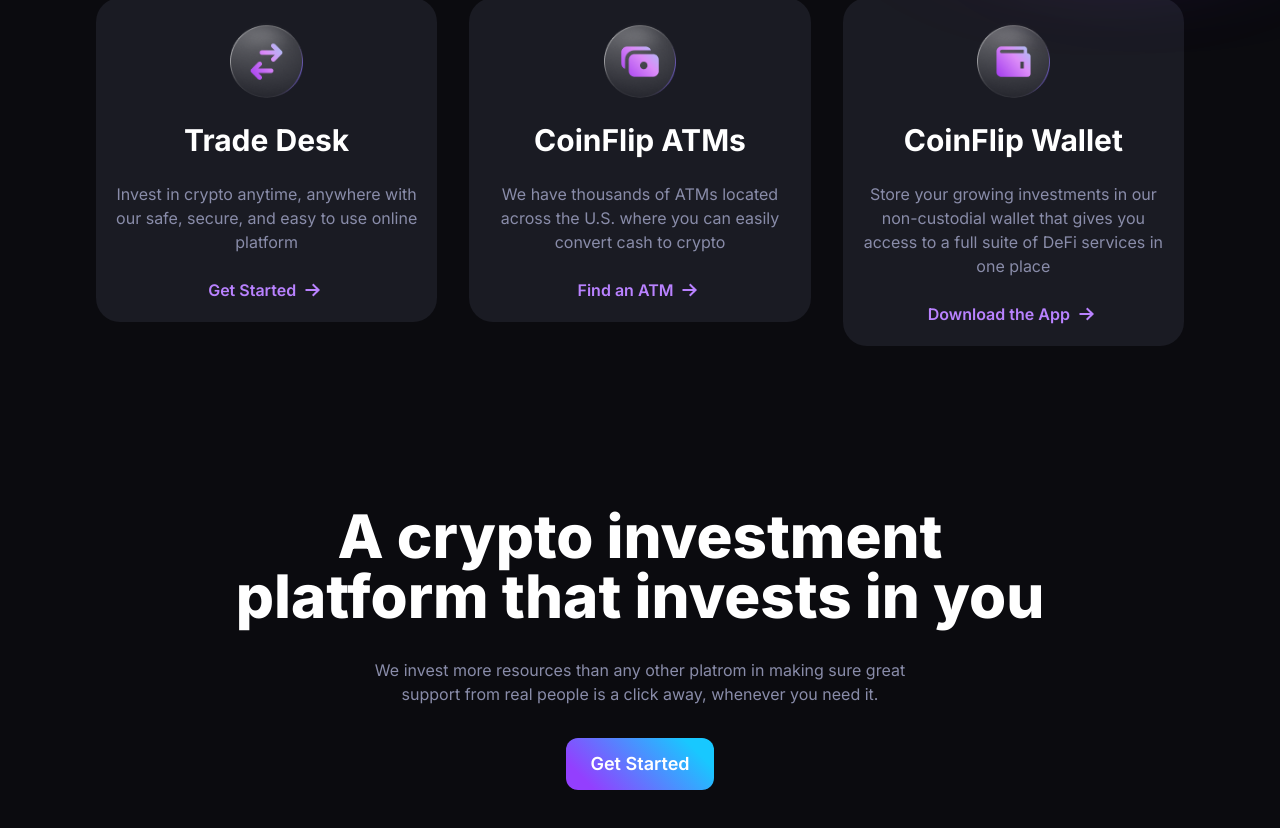
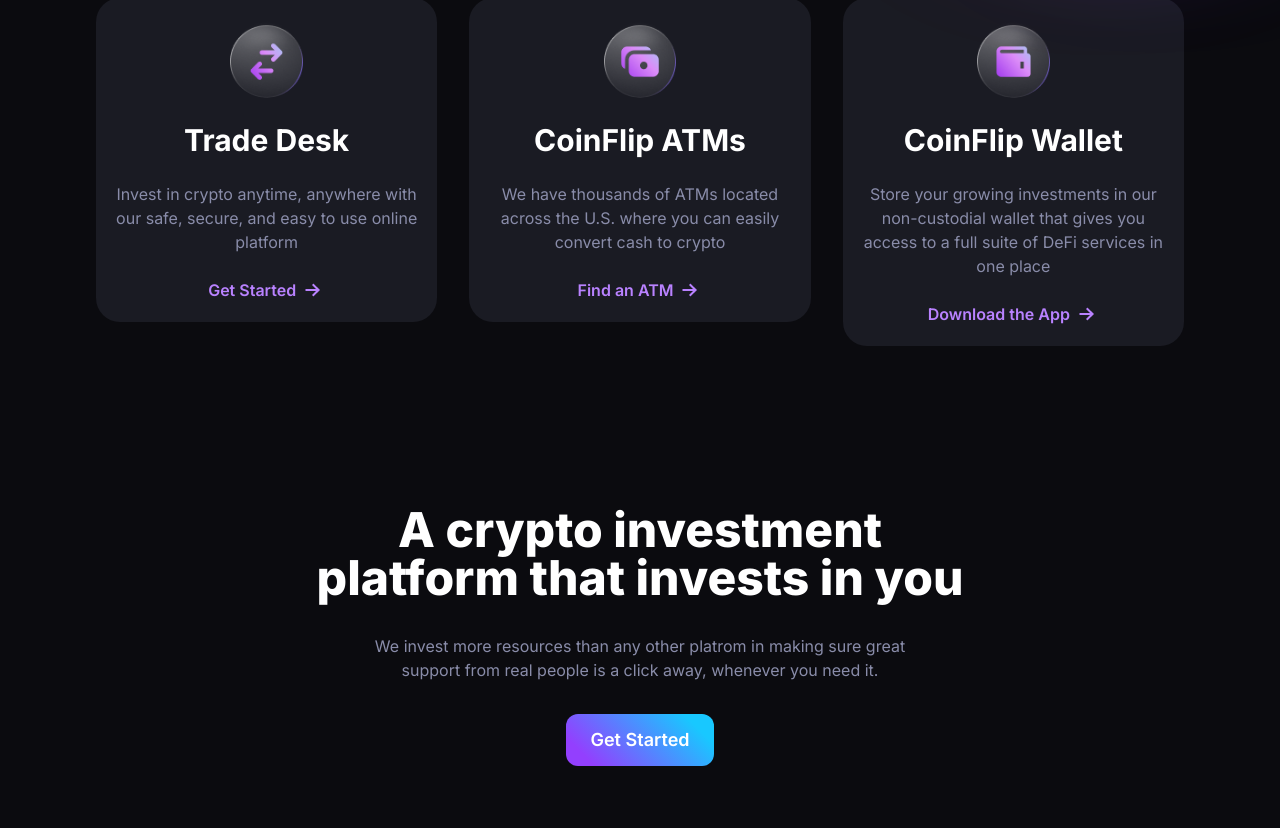
Before and after one commit to gift56/coinflip, a Vue app: page / in a window 1280 px wide. Shown: the part 736-1564 px from the top of the page. Built offline with nearby package versions, Linux system fonts and the light colour scheme.

Commit message:
working on the next

```diff
--- a/src/components/Invest.vue
+++ b/src/components/Invest.vue
@@ -2,7 +2,7 @@
   <section class="w-full">
     <div class="container">
       <div class="flex flex-col w-full items-center justify-center gap-8 py-20">
-        <h1 class="text-3xl font-extrabold md:text-6xl text-center">
+        <h1 class="text-3xl font-extrabold md:text-5xl text-center">
           A crypto investment <br class="hidden lg:block" />
           platform that invests in you
         </h1>
```
